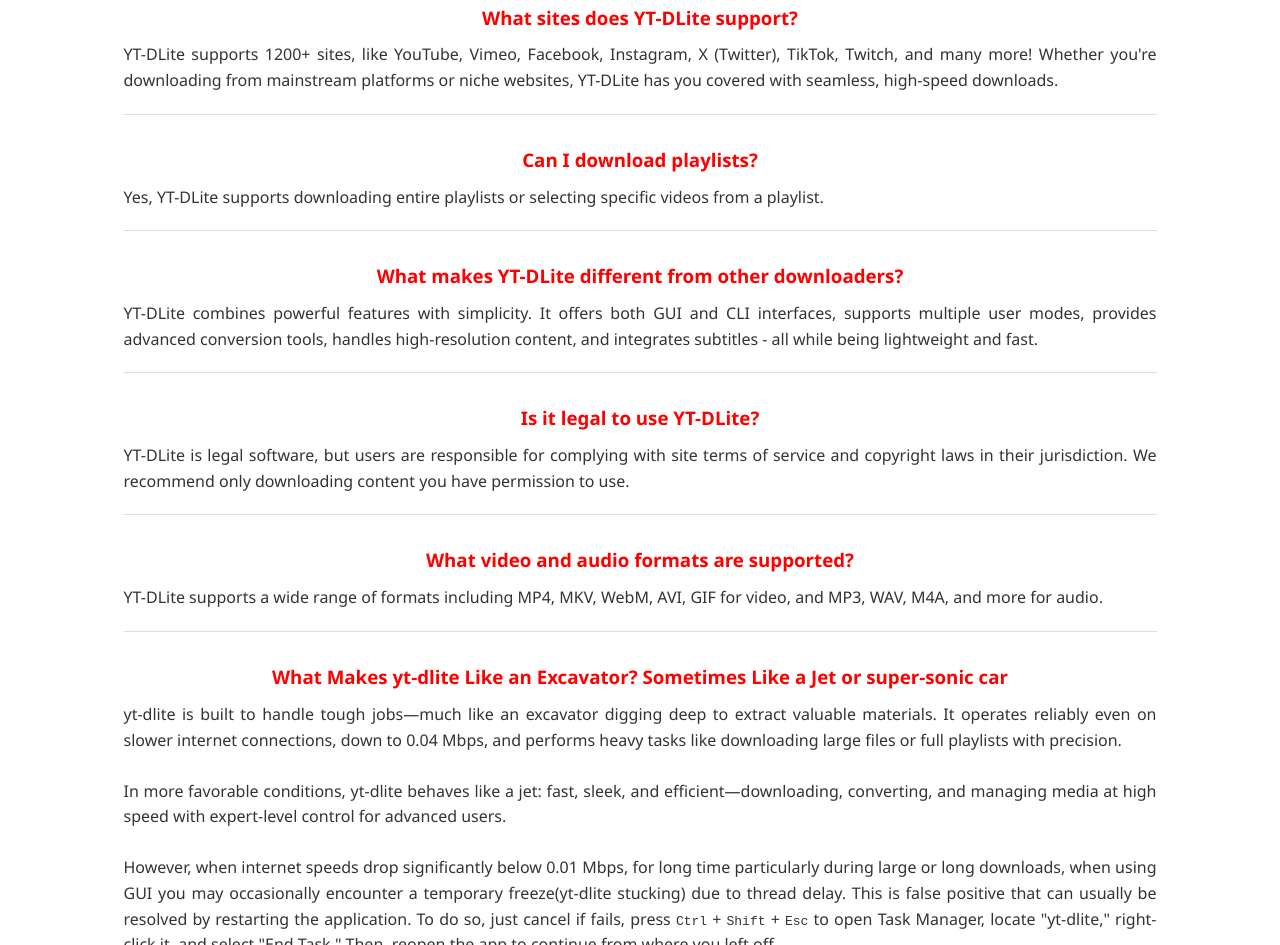
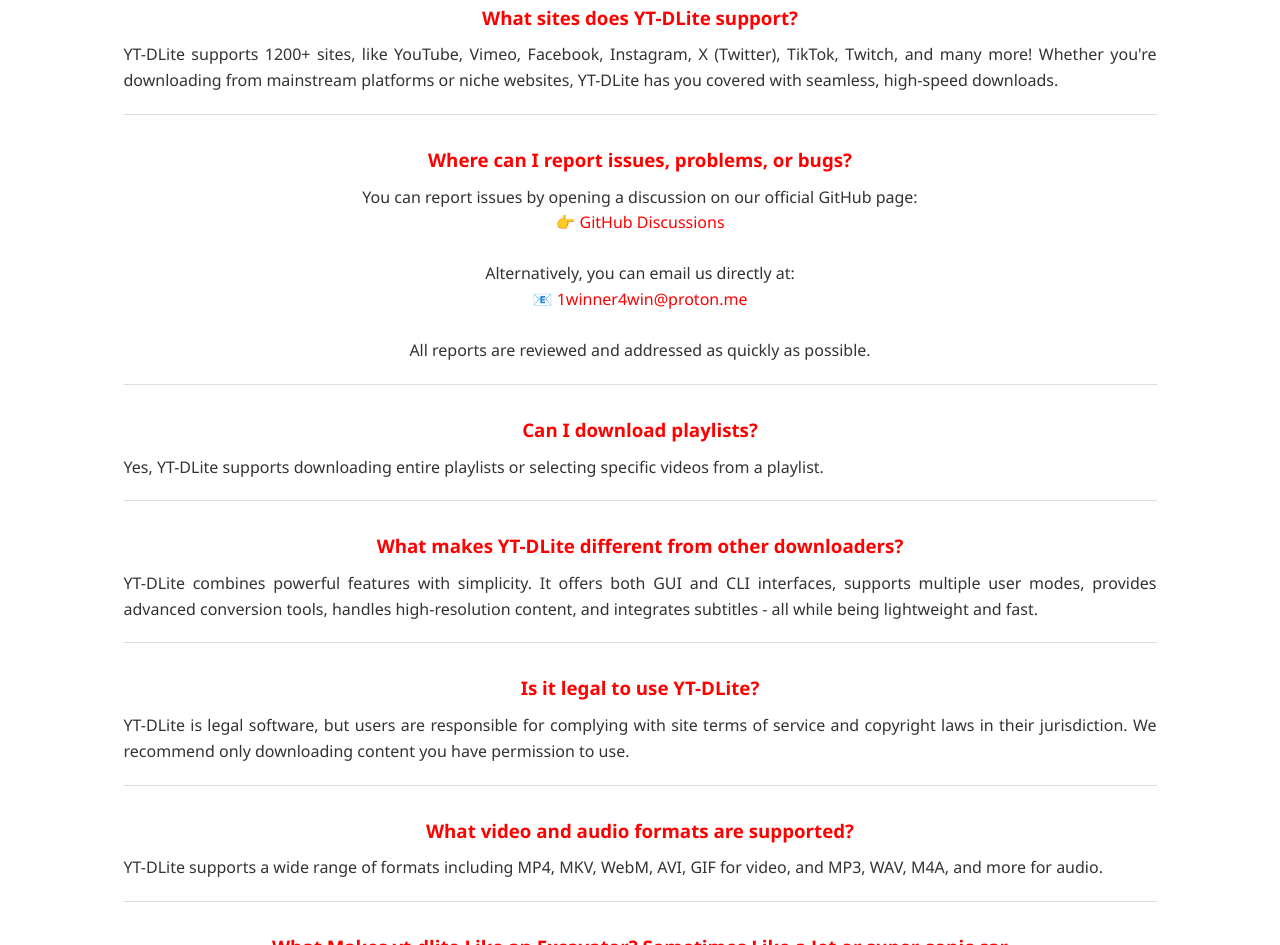
Before and after one commit to 1winner137/ytdlite, a plain HTML site: page index.html in a window 1280 px wide. Shown: the part 5692-6637 px from the top of the page. Drawn offline with Linux system fonts and the light colour scheme.

Commit message:
index.html

```diff
--- a/index.html
+++ b/index.html
@@ -464,6 +464,19 @@ clipboard.on('error', function(e) {
             </div>
 
             <div class="faq-item">
+                <h3>Where can I report issues, problems, or bugs?</h3>
+                <p>
+                    You can report issues by opening a discussion on our official GitHub page:<br>
+                    👉 <a href="https://github.com/1winner137/yt-dlite/discussions" target="_blank">GitHub Discussions</a><br><br>
+                    Alternatively, you can email us directly at:<br>
+                    📧 <a href="mailto:1winner4win@proton.me">1winner4win@proton.me</a><br><br>
+                    All reports are reviewed and addressed as quickly as possible.
+                </p>
+            </div>
+
+
+
+            <div class="faq-item">
                 <h3>Can I download playlists?</h3>
                 <p style="text-align: justify;">Yes, YT-DLite supports downloading entire playlists or selecting specific videos from a playlist.</p>
             </div>
```
